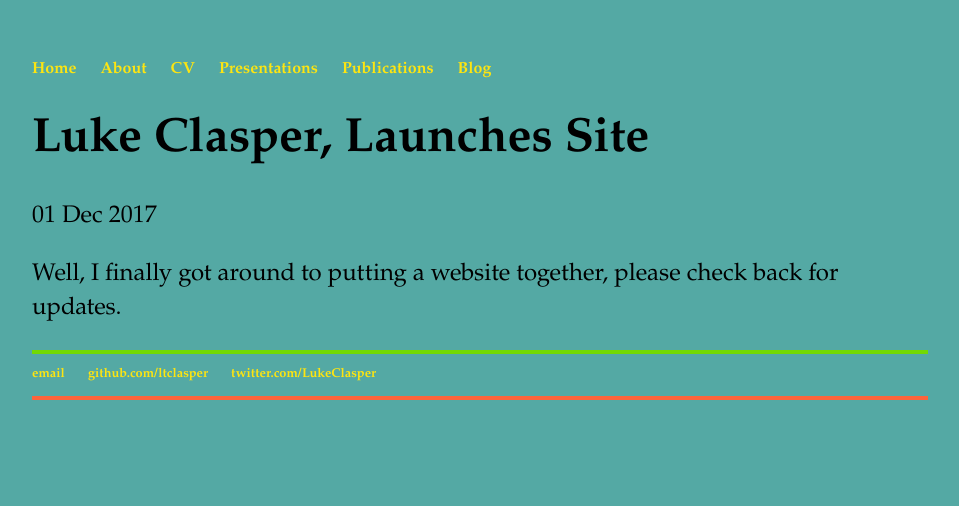
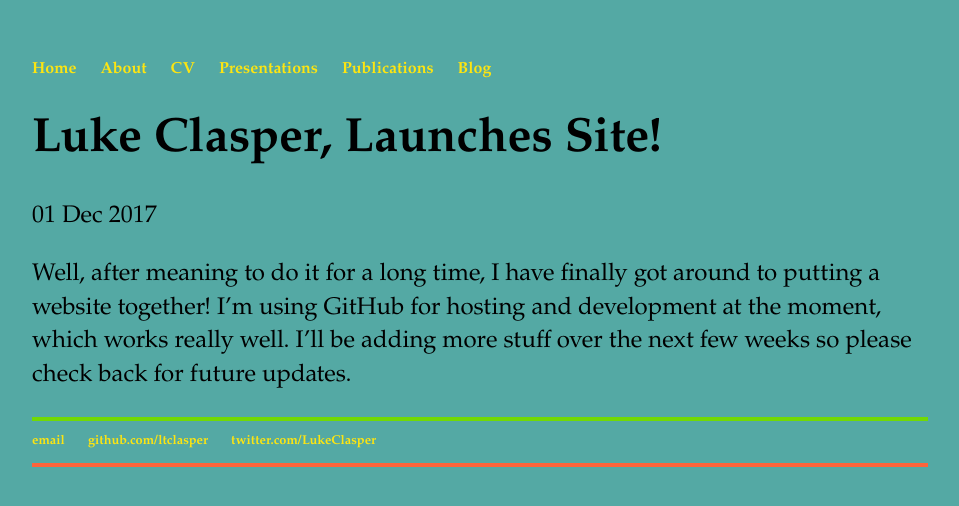
Before and after one commit to ltclasper/ltclasper.github.io, a Jekyll site: the page built from _posts/2017-12-01-luke-clasper-site-launched.md, in a window 1280 px wide. Shown: the top 506 px of the page, without its empty margins (160-1119 px from the left). Built offline with Jekyll 4.4.1, drawn with Linux system fonts in a browser that asks for light colours.

Commit message:
Update 2017-12-01-luke-clasper-site-launched.md

```diff
--- a/_posts/2017-12-01-luke-clasper-site-launched.md
+++ b/_posts/2017-12-01-luke-clasper-site-launched.md
@@ -1,7 +1,7 @@
 ---
 layout: post
-title: "Luke Clasper, Launches Site"
+title: "Luke Clasper, Launches Site!"
 date: 2017-12-01
 ---
 
-Well, I finally got around to putting a website together, please check back for updates.
+Well, after meaning to do it for a long time, I have finally got around to putting a website together! I'm using GitHub for hosting and development at the moment, which works really well. I'll be adding more stuff over the next few weeks so please check back for future updates.
```
